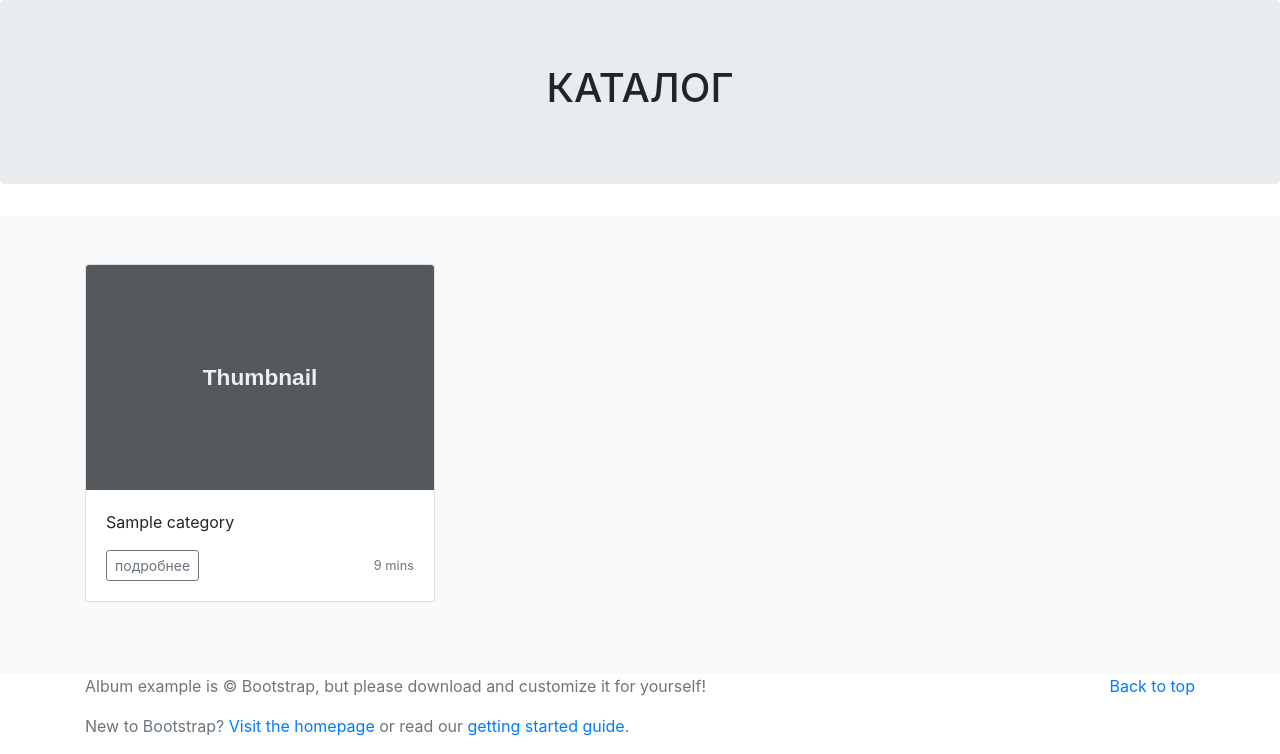
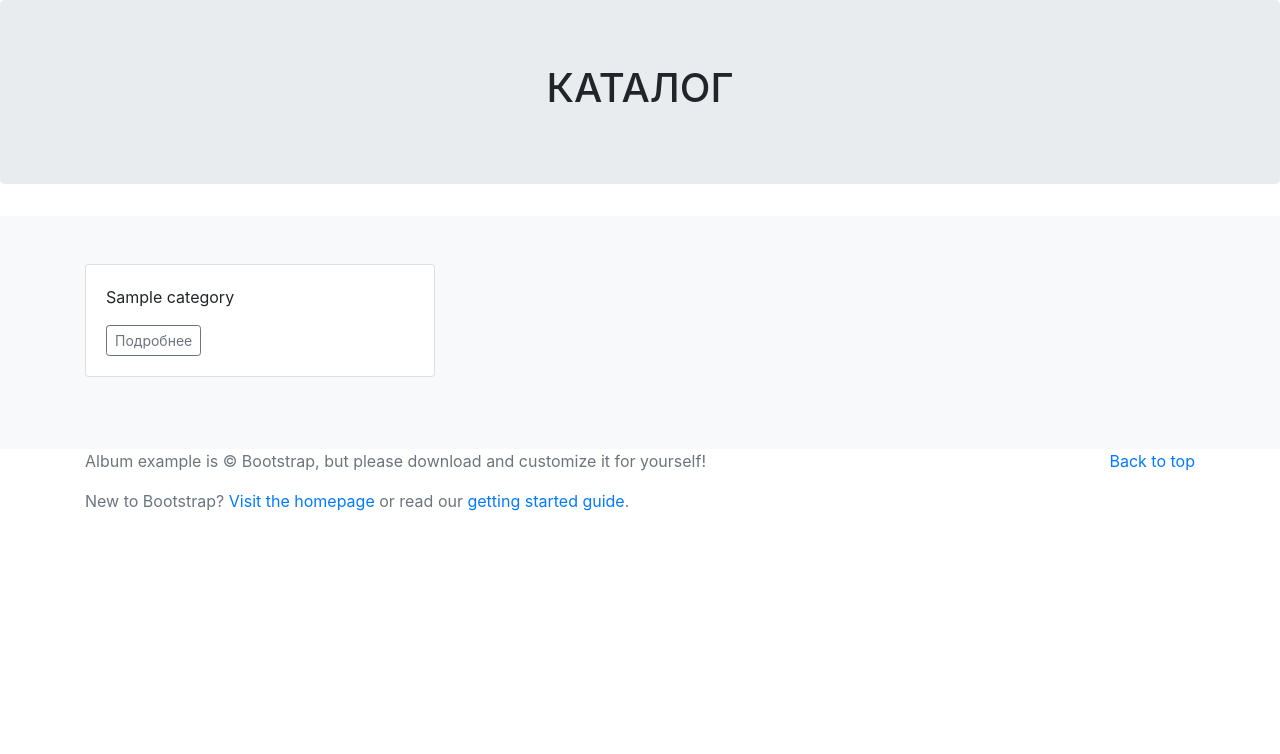
Before and after one commit to elenapronichkina/project_19.2, a Django app: page /products/ in a window 1280 px wide. Shown: the part 56-810 px from the top of the page. After the commit the page ends 567 px from the top, so only its background shows below. Run offline with Django 4.2, Linux system fonts and the light colour scheme; tables that the repository leaves empty hold one stand-in row (values such as "Sample post"); some libraries are stand-ins or nearby versions.

Commit message:
change/add code

```diff
--- a/catalog/templates/catalog/index_product.html
+++ b/catalog/templates/catalog/index_product.html
@@ -5,15 +5,13 @@
         {% for object in object_list %}
             <div class="col-md-4">
                 <div class="card mb-4 box-shadow">
-                    <img class="card-img-top" data-src="holder.js/100px225?theme=thumb&bg=55595c&fg=eceeef&text=Thumbnail"
-                         alt="Card image cap">
                     <div class="card-body">
                         <p class="card-text">{{object.name}}</p>
                         <div class="d-flex justify-content-between align-items-center">
                             <div class="btn-group">
-                                <button type="button" class="btn btn-sm btn-outline-secondary">подробнее</button>
+                                <button type="button" class="btn btn-sm btn-outline-secondary">Подробнее</button>
                             </div>
-                            <small class="text-muted">9 mins</small>
+                            <small class="text-muted"></small>
                         </div>
                     </div>
                 </div>
--- a/catalog/urls.py
+++ b/catalog/urls.py
@@ -1,10 +1,13 @@
 from django.urls import path
 
+from catalog.apps import CatalogConfig
 from catalog.views import index, index_contacts, base_products, index_product
+
+app_name = CatalogConfig.name
 
 urlpatterns = [
     path('', index),
     path('contacts/', index_contacts),
-    path('products/', index_product),
+    path('products/', index_product, name='index_product'),
     path('product/', base_products),
 ]
--- a/config/urls.py
+++ b/config/urls.py
@@ -21,5 +21,5 @@ from django.urls import path, include
 
 urlpatterns = [
     path('admin/', admin.site.urls),
-    path('', include('catalog.urls'))
+    path('', include('catalog.urls', namespace='catalog'))
 ] + static(settings.MEDIA_URL, document_root=settings.MEDIA_ROOT)
```
Also changed, not shown: catalog/views.py (line endings or trailing spaces).
